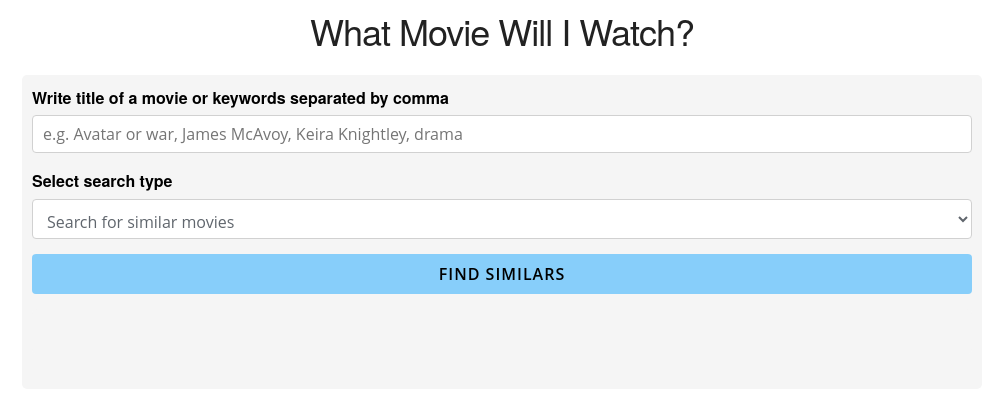
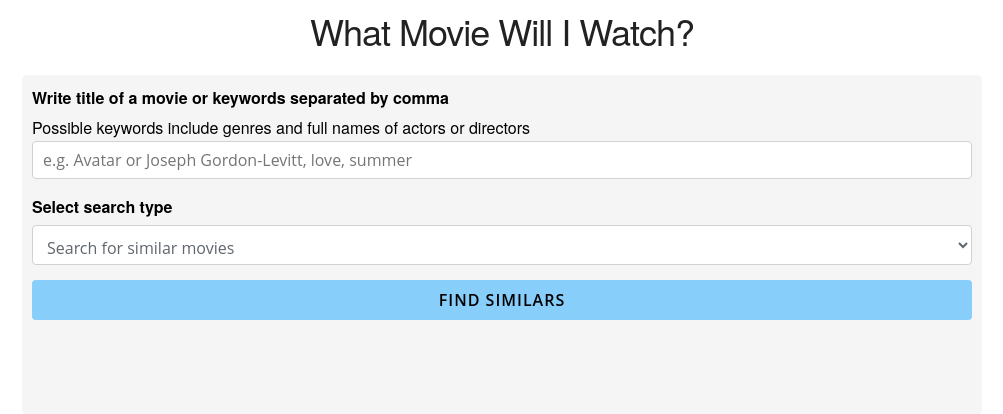
Before and after one commit to maxxxzdn/movie-recommendation-system, a Flask app: page / in a window 1280 px wide. Shown: the top 414 px of the page, without its empty margins (138-1141 px from the left). Run offline with Flask 2, Linux system fonts and the light colour scheme; parts of the project's set-up code (start-up, migrations or seed data) failed here and were passed over.

Commit message:
Add files via upload

```diff
--- a/templates/app.html
+++ b/templates/app.html
@@ -80,9 +80,10 @@
     <div class="container">
       <form action="/send" method="POST">
         <label for="Movie">Write title of a movie or keywords separated by comma</label>
+        Possible keywords include genres and full names of actors or directors
         <input
           type="text"
-          placeholder="e.g. Avatar or war, James McAvoy, Keira Knightley, drama"
+          placeholder="e.g. Avatar or Joseph Gordon-Levitt, love, summer"
           class="u-full-width"
           name="movie"
         />
@@ -99,11 +100,23 @@
           <ul>
             {% if result|length > 0 %}
               {% if result[0] == 'empty' %}
-                <li>We don't have the movie in our database</li>
+                {% if result|length > 1 and result[1] != 'keywords'%}
+                  We don't have the movie you typed in our database :(
+                  <br></br>
+                  <b>Showing results for: </b> {{result[1]}}
+                  <br></br>
+                  {% for movie in result[2:] %}
+                    <li>{{ movie }}</li>
+                  {% endfor %}
+                {% elif result|length > 1 and result[1] == 'keywords'%}
+                    <b>Looks like you search by keywords. Please change search type</b>
+                {% else %}
+                <li><b>We don't have the movie in our database</b> </li>
+                {% endif %}
               {% elif result[0] == 'no keywords' %}
-                <li>No keywords typed</li>
+                <b>No keywords typed</b>
               {% elif result[0] == 'no movie' %}
-                <li>No movie typed</li>
+                <b>No movie typed</b>
               {% else %}
                 {% for movie in result %}
                   <li>{{ movie }}</li>
```
